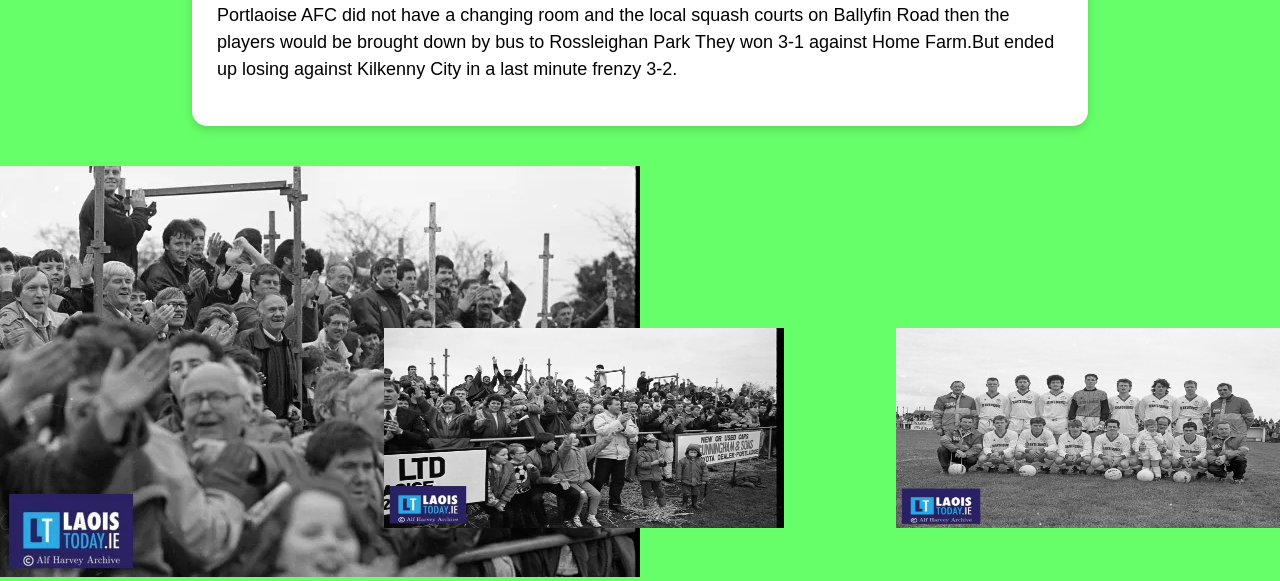
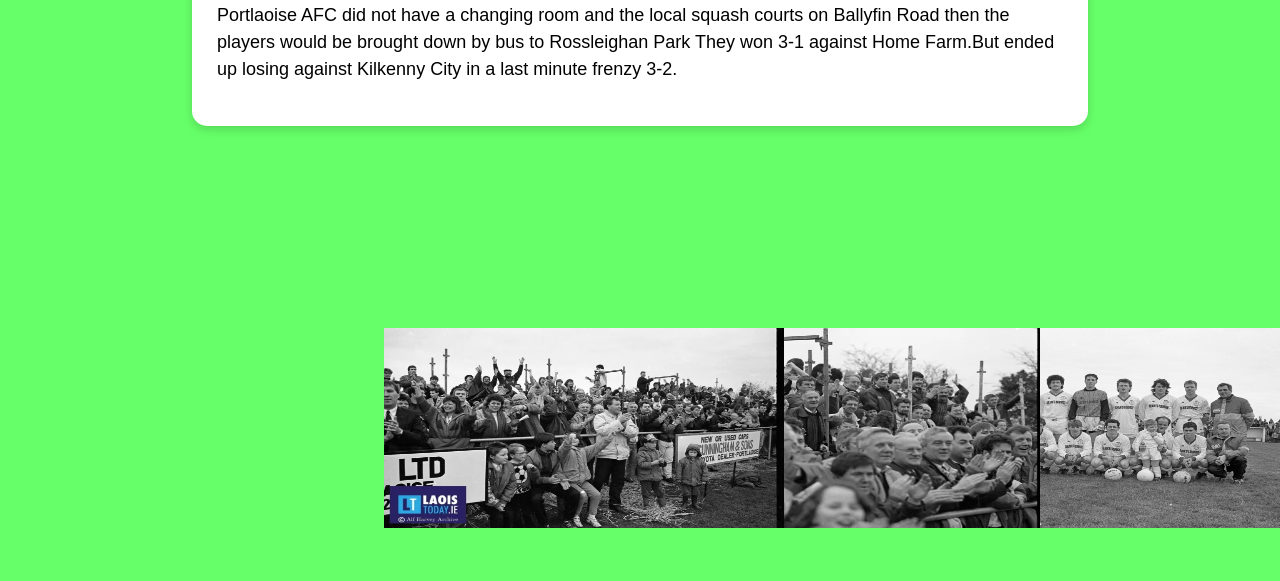
Before and after one commit to DandarGaming/PortlaoiseAFC, a plain HTML site: page history.html in a window 1280 px wide. Shown: the part 292-873 px from the top of the page. After the commit the page ends 820 px from the top, so only its background shows below. Drawn offline with Linux system fonts and the light colour scheme.

Commit message:
Update history.html

```diff
--- a/history.html
+++ b/history.html
@@ -25,6 +25,6 @@
     They won 3-1 against Home Farm.But ended up losing against Kilkenny City in a last minute frenzy 3-2.</p>
   </section>
     <img class="Image_10" src="Images/08-03-2021-Portlaoise-1991-FAI-Cup1168_-005-1-scaled.jpg">
-    <img class="Image-11" src="Images/08-03-2021-Portlaoise-1991-FAI-Cup1169_-016-1-scaled.webp">
+    <img class="Image_11" src="Images/08-03-2021-Portlaoise-1991-FAI-Cup1169_-016-1-scaled.webp">
     <img class="Image_12" src="Images/08-03-2021-Portlaoise-1991-FAI-Cup1169_-033-1-scaled.webp">
 </body>
```
